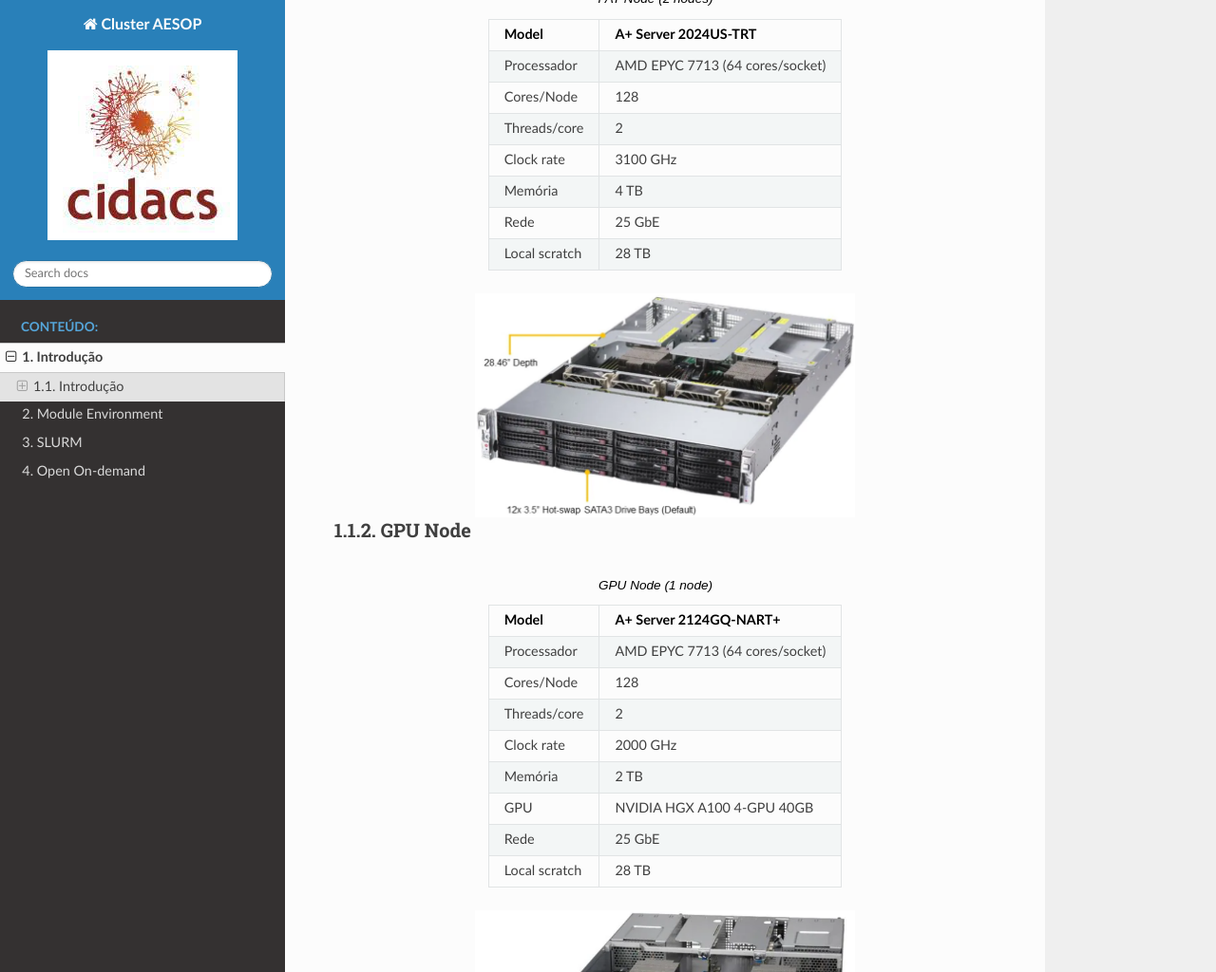
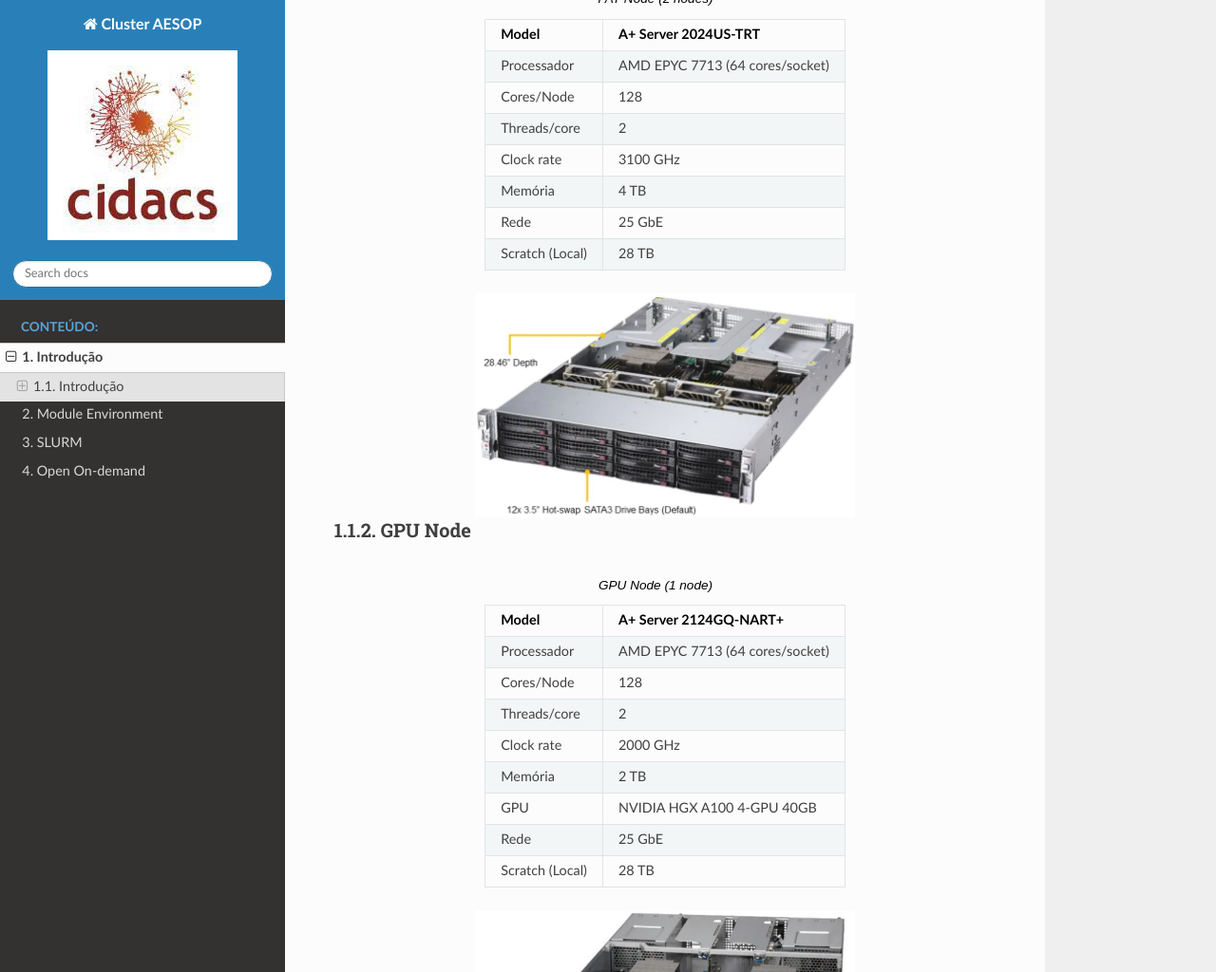
Before and after one commit to cidacslab/readthedocs-cluster-aesop, a Sphinx documentation site: the page built from source/ug/introduction.rst, in a window 1280 px wide and 1400 px high, scrolled down 1054 px. Shown: the top 1024 px of the window at 95% size. Built offline with Sphinx 7.4.7 and the Read the Docs theme 2.0.0, drawn with Linux system fonts in a browser that asks for light colours.

```diff
--- a/source/ug/introduction.rst
+++ b/source/ug/introduction.rst
@@ -48,7 +48,7 @@ FAT Node
       - 4 TB
     * - Rede
       - 25 GbE
-    * - Local scratch
+    * - Scratch (Local)
       - 28 TB
 
 .. image:: ../images/fat-node1.png
@@ -79,7 +79,7 @@ GPU Node
       - NVIDIA HGX A100 4-GPU 40GB
     * - Rede
       - 25 GbE
-    * - Local scratch
+    * - Scratch (Local)
       - 28 TB
 
 .. image:: ../images/gpu-node.png
```
